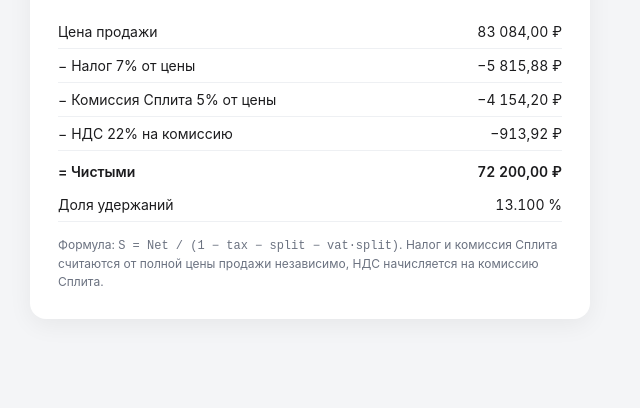
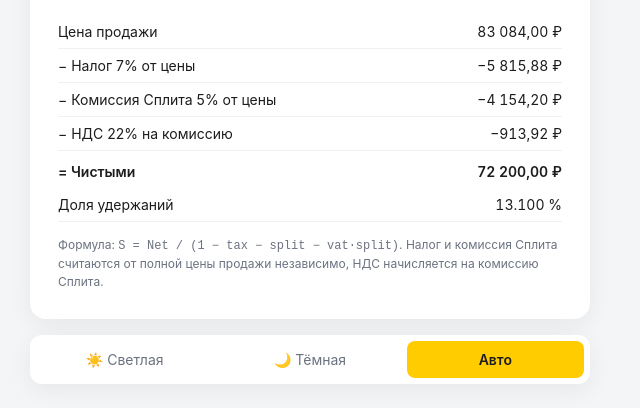
Before and after one commit to hellomaxs/split-calc, a plain HTML site: page index.html in a window 1280 px wide. Shown: the part 397-805 px from the top of the page, without its empty margins (330-970 px from the left). Drawn offline with Linux system fonts and the light colour scheme.

Commit message:
ui: add light/dark/auto theme toggle

```diff
--- a/index.html
+++ b/index.html
@@ -12,47 +12,79 @@
 <link rel="apple-touch-icon" sizes="180x180" href="apple-touch-icon.png">
 <link rel="icon" type="image/png" href="apple-touch-icon.png">
 <style>
+  :root {
+    --bg: #f4f5f7;
+    --card: #fff;
+    --text: #1c1c1e;
+    --muted: #6b7280;
+    --label: #4b5563;
+    --border: #d1d5db;
+    --row-border: #eef0f3;
+    --accent: #ffcc00;
+    --result-bg: linear-gradient(135deg, #fff8d6, #ffe88a);
+    --result-label: #6b5b00;
+    --shadow: 0 6px 24px rgba(0,0,0,0.06);
+    --input-bg: #fff;
+  }
+  [data-theme="dark"] {
+    --bg: #0f1115;
+    --card: #1c1f26;
+    --text: #f1f3f5;
+    --muted: #9aa3b2;
+    --label: #c2cad6;
+    --border: #2e333d;
+    --row-border: #262a33;
+    --accent: #ffcc00;
+    --result-bg: linear-gradient(135deg, #3a2f00, #5a4700);
+    --result-label: #ffd84d;
+    --shadow: 0 6px 24px rgba(0,0,0,0.45);
+    --input-bg: #14171d;
+  }
   * { box-sizing: border-box; }
   body {
     font-family: -apple-system, Segoe UI, Roboto, sans-serif;
-    background: #f4f5f7;
+    background: var(--bg);
     margin: 0;
     padding: 24px;
-    color: #1c1c1e;
+    color: var(--text);
+    transition: background-color .2s, color .2s;
   }
   .card {
     max-width: 560px;
     margin: 0 auto;
-    background: #fff;
+    background: var(--card);
     border-radius: 16px;
     padding: 28px;
-    box-shadow: 0 6px 24px rgba(0,0,0,0.06);
+    box-shadow: var(--shadow);
+    transition: background-color .2s, box-shadow .2s;
   }
   h1 {
     font-size: 20px;
     margin: 0 0 4px;
   }
   .sub {
-    color: #6b7280;
+    color: var(--muted);
     font-size: 13px;
     margin-bottom: 20px;
   }
   label {
     display: block;
     font-size: 13px;
-    color: #4b5563;
+    color: var(--label);
     margin: 14px 0 6px;
   }
   input[type="number"] {
     width: 100%;
     padding: 12px 14px;
     font-size: 18px;
-    border: 1px solid #d1d5db;
+    border: 1px solid var(--border);
     border-radius: 10px;
     outline: none;
-    transition: border-color .15s;
+    background: var(--input-bg);
+    color: var(--text);
+    transition: border-color .15s, background-color .2s, color .2s;
   }
-  input[type="number"]:focus { border-color: #ffcc00; }
+  input[type="number"]:focus { border-color: var(--accent); }
   .params {
     display: grid;
     grid-template-columns: 1fr 1fr 1fr;
@@ -62,7 +94,7 @@
   .params input { font-size: 14px; padding: 8px 10px; }
   .result {
     margin-top: 22px;
-    background: linear-gradient(135deg, #fff8d6, #ffe88a);
+    background: var(--result-bg);
     border-radius: 12px;
     padding: 18px;
   }
@@ -73,7 +105,7 @@
   }
   .result .label {
     font-size: 12px;
-    color: #6b5b00;
+    color: var(--result-label);
     text-transform: uppercase;
     letter-spacing: .5px;
   }
@@ -85,7 +117,7 @@
   }
   td {
     padding: 8px 0;
-    border-bottom: 1px solid #eef0f3;
+    border-bottom: 1px solid var(--row-border);
   }
   td:last-child { text-align: right; font-variant-numeric: tabular-nums; }
   tr.total td {
@@ -96,8 +128,39 @@
   .hint {
     margin-top: 14px;
     font-size: 12px;
-    color: #6b7280;
+    color: var(--muted);
     line-height: 1.5;
+  }
+  .theme-toggle {
+    max-width: 560px;
+    margin: 16px auto 0;
+    display: flex;
+    align-items: center;
+    justify-content: center;
+    gap: 8px;
+    background: var(--card);
+    border-radius: 12px;
+    padding: 6px;
+    box-shadow: var(--shadow);
+    transition: background-color .2s, box-shadow .2s;
+  }
+  .theme-toggle button {
+    flex: 1;
+    border: none;
+    background: transparent;
+    color: var(--muted);
+    font-size: 14px;
+    font-family: inherit;
+    padding: 10px 12px;
+    border-radius: 8px;
+    cursor: pointer;
+    transition: background-color .15s, color .15s;
+  }
+  .theme-toggle button:hover { color: var(--text); }
+  .theme-toggle button.active {
+    background: var(--accent);
+    color: #1c1c1e;
+    font-weight: 600;
   }
 </style>
 </head>
@@ -145,6 +208,12 @@
   </div>
 </div>
 
+<div class="theme-toggle" role="tablist" aria-label="Тема оформления">
+  <button type="button" data-theme-btn="light">☀️ Светлая</button>
+  <button type="button" data-theme-btn="dark">🌙 Тёмная</button>
+  <button type="button" data-theme-btn="auto">Авто</button>
+</div>
+
 <script>
   const $ = id => document.getElementById(id);
   const fmt = n => n.toLocaleString('ru-RU', {minimumFractionDigits: 2, maximumFractionDigits: 2});
@@ -178,6 +247,28 @@
 
   ['net','tax','split','vat'].forEach(id => $(id).addEventListener('input', recalc));
   recalc();
+
+  const themeMQ = window.matchMedia('(prefers-color-scheme: dark)');
+  function applyTheme(mode) {
+    const effective = mode === 'auto' ? (themeMQ.matches ? 'dark' : 'light') : mode;
+    document.documentElement.setAttribute('data-theme', effective);
+    document.querySelectorAll('[data-theme-btn]').forEach(b => {
+      b.classList.toggle('active', b.dataset.themeBtn === mode);
+    });
+    const meta = document.querySelector('meta[name="theme-color"]');
+    if (meta) meta.setAttribute('content', effective === 'dark' ? '#0f1115' : '#ffcc00');
+  }
+  document.querySelectorAll('[data-theme-btn]').forEach(b => {
+    b.addEventListener('click', () => {
+      const mode = b.dataset.themeBtn;
+      localStorage.setItem('theme', mode);
+      applyTheme(mode);
+    });
+  });
+  themeMQ.addEventListener('change', () => {
+    if ((localStorage.getItem('theme') || 'auto') === 'auto') applyTheme('auto');
+  });
+  applyTheme(localStorage.getItem('theme') || 'auto');
 </script>
 </body>
 </html>
```
